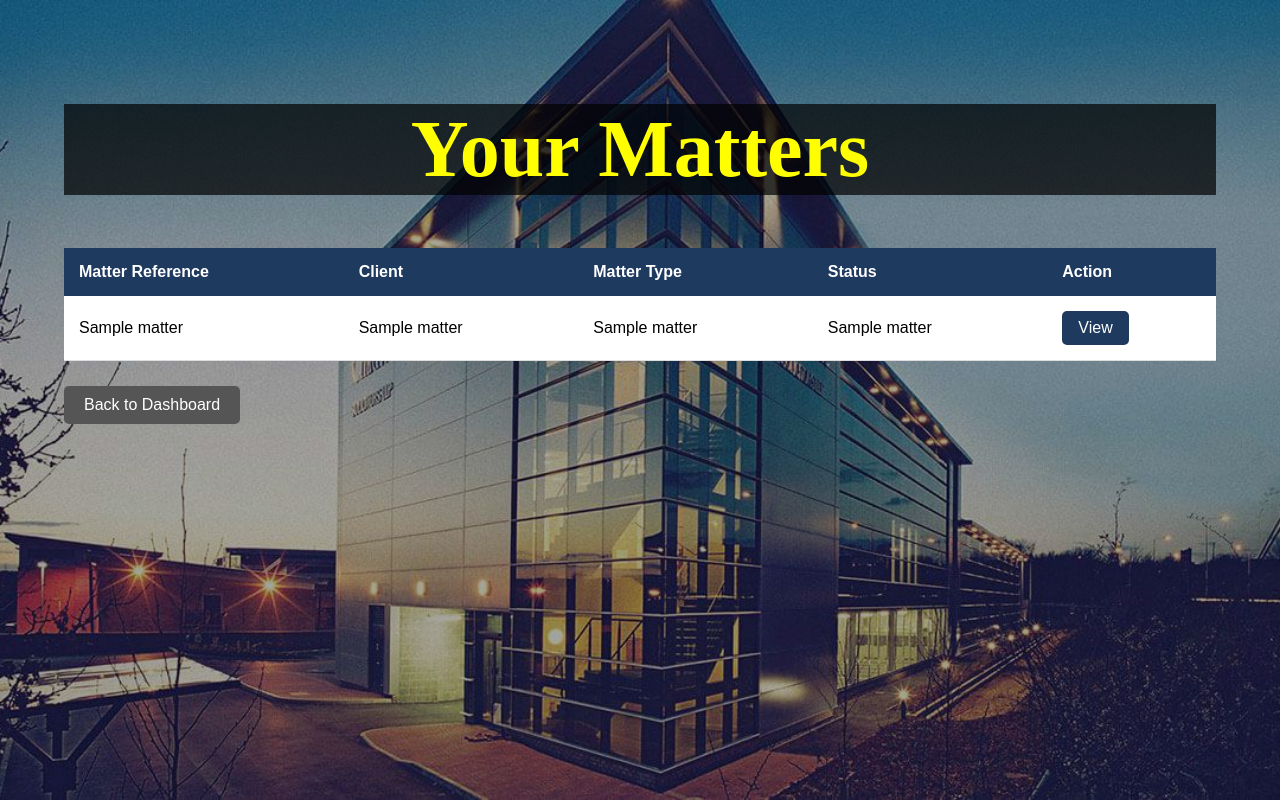
After one commit to ChadlawTJL/SOS-Referrer-Portal, a Flask app: template templates/matters.html in a window 1280 px wide. The commit adds this page. Run offline with Flask 3, Linux system fonts and the light colour scheme; the template is opened without the code that fills it: most values are stand-ins (such as "Sample title", 1, 10 or a date in 2020).

Commit message:
renamed and created the matters html + css along with the flask route

```diff
--- a/App.py
+++ b/App.py
@@ -75,20 +75,61 @@ def login():
     return render_template("login.html")
 
 
-#route to the matters screen, then the code to pull through the matters from the datbase
+#route to the matters screen, then the code to pull through the matters from the database
 @app.route("/matters")
 def matters():
+
+    # Check user is logged in
+    if "user_id" not in session:
+        return redirect(url_for("login"))
+
     conn = get_db_connection()
+    cur = conn.cursor()
 
-    cursor = conn.cursor()
+    # Admin can see all matters (including joins between two tables)
+    if session.get("is_admin"):
+        cur.execute("""
+            SELECT
+                m.sos_matter_id,
+                m.matter_ref,
+                m.client_name,
+                m.matter_type,
+                m.status,
+                m.fee_earner,
+                o.organisation_name
+            FROM matters m
+            JOIN organisations o
+                ON m.organisation_id = o.organisation_id
+            ORDER BY m.matter_ref
+        """)
 
-    cursor.execute("SELECT * FROM matters;")
-    matters = cursor.fetchall()
+    # Normal users only see their organisation's matters (including joins between two tables)
+    else:
+        cur.execute("""
+            SELECT
+                m.sos_matter_id,
+                m.matter_ref,
+                m.client_name,
+                m.matter_type,
+                m.status,
+                m.fee_earner,
+                o.organisation_name
+            FROM matters m
+            JOIN organisations o
+                ON m.organisation_id = o.organisation_id
+            WHERE m.organisation_id = %s
+            ORDER BY m.matter_ref
+        """, (session["organisation_id"],))
 
-    cursor.close()
+    matters = cur.fetchall()
+
+    cur.close()
     conn.close()
 
-    return render_template("matter.html", matters=matters)
+    return render_template(
+        "matters.html",
+        matters=matters
+    )
 
 
 @app.route("/admin")
@@ -268,5 +309,7 @@ def create_user():
         organisations=organisations
     )
 
+
+
 if __name__ == "__main__":
     app.run(debug=True)
--- a/static/styles.css
+++ b/static/styles.css
@@ -532,6 +532,85 @@ body {background-image:
     background-color: #005ea6;
 }
 
+/*matters page*/
+matters-page {
+    background-color: #f5f5f5;
+    min-height: 100vh;
+}
+
+.matters-container {
+    width: 90%;
+    max-width: 1200px;
+    margin: 0 auto;
+    padding-top: 50px;
+}
+
+.matters-container h1 {
+    text-align: center;
+  color: yellow;
+  font-weight: bold;
+  font-size: 80px;
+  font-family: serif;
+  padding:auto;
+  background-color: rgba(0, 0, 0, 0.7);
+
+}
+ /* Table */
+.matters-table {
+    width: 100%;
+    border-collapse: collapse;
+    background-color: white;
+}
+ /* table rows */
+.matters-table th {
+    background-color: #1f3a5f;
+    color: white;
+    padding: 15px;
+    text-align: left;
+}
+/* table cell */
+.matters-table td {
+    padding: 15px;
+    border-bottom: 1px solid #ddd;
+}
+
+.matters-table tr:hover {
+    background-color: #f2f2f2;
+}
+
+.view-button {
+    display: inline-block;
+    padding: 8px 16px;
+    background-color: #1f3a5f;
+    color: white;
+    text-decoration: none;
+    border: none;
+    border-radius: 5px;
+    cursor: pointer;
+}
+
+.view-button:hover {
+    background-color: #315b8a;
+}
+
+.back-button {
+    display: inline-block;
+    margin-top: 25px;
+    padding: 10px 20px;
+    background-color: #555;
+    color: white;
+    text-decoration: none;
+    border-radius: 5px;
+}
+
+.no-matters {
+    text-align: center;
+    background-color: white;
+    padding: 30px;
+}
+
+
+
 /* Cancel link */
 .create-user-page a {
     display: block;
--- /dev/null
+++ b/templates/matters.html
@@ -0,0 +1,71 @@
+<!DOCTYPE html>
+<html>
+<head>
+    <link rel="stylesheet" href="{{ url_for('static', filename='styles.css') }}">
+</head>
+
+<body class="matters-page">
+
+    <div class="matters-container">
+        <!--if admin show every matter, if noyt, just show matters associated to the session organisation-->
+        {% if session.get("is_admin") %}
+            <h1>All Matters</h1>
+        {% else %}
+            <h1>Your Matters</h1>
+        {% endif %}
+
+        <table class="matters-table">
+<!---Creating basic status table-->
+            <thead>
+                <tr>
+                    <th>Matter Reference</th>
+                    <th>Client</th>
+                    <th>Matter Type</th>
+
+                    {% if session.get("is_admin") %}
+                        <th>Organisation</th>
+                    {% endif %}
+
+                    <th>Status</th>
+                    <th>Action</th>
+                </tr>
+            </thead>
+
+            <tbody>
+
+                {% for matter in matters %}
+
+                    <tr>
+                        <td>{{ matter[1] }}</td>
+                        <td>{{ matter[2] }}</td>
+                        <td>{{ matter[3] }}</td>
+
+                        {% if session.get("is_admin") %}
+                            <td>{{ matter[5] }}</td>
+                        {% endif %}
+<!--the user can click on view to find the milestones -->
+                        <td>{{ matter[4] }}</td>
+
+                        <td>
+                            <a href="{{ url_for('view_matter', matter_id=matter[0]) }}"
+                               class="view-button">
+                                View
+                            </a>
+                        </td>
+                    </tr>
+
+                {% endfor %}
+
+            </tbody>
+
+        </table>
+
+        <a href="{{ url_for('dashboard') }}"
+           class="back-button">
+            Back to Dashboard
+        </a>
+
+    </div>
+
+</body>
+</html>
```
Also changed, not shown: templates/matter.html (deleted, +0 -9 lines).
